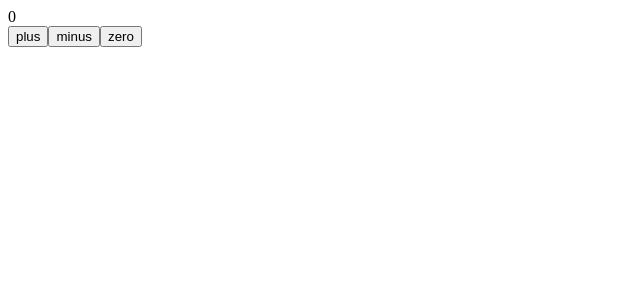
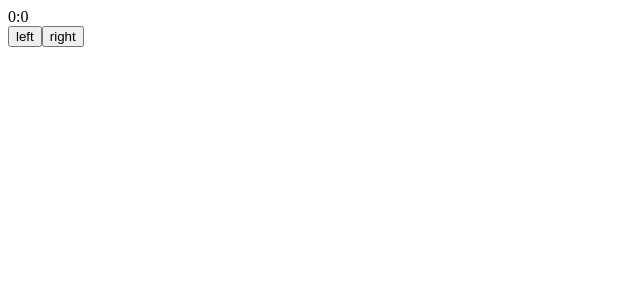
Before and after one commit to darkgraycat/react-course, a React (Create React App) app in the folder part1/: page / in a window 1280 px wide. Shown: the top 300 px of the page, without its empty margins (0-640 px from the left). Built offline with nearby package versions, Linux system fonts and the light colour scheme.

Commit message:
clicks counter

```diff
--- a/part1/src/App.js
+++ b/part1/src/App.js
@@ -1,23 +1,27 @@
 import React, { useState } from 'react'
 
 const App = () => {
-  const [counter, setCounter] = useState(0)
+  const [clicks, setClicks] = useState({
+    left: 0, right: 0
+  })
 
-  const increaseByOne = () => setCounter(counter + 1)
-  const decreaseByOne = () => setCounter(counter - 1)
-  const setToZero = () => setCounter(0)
+  const handleLeftClick = () =>
+    setClicks({ ...clicks, left: clicks.left + 1 })
+
+  const handleRightClick = () =>
+    setClicks({ ...clicks, right: clicks.right + 1 })
+
 
   return (
     <div>
-      <Display counter={counter} />
-      <Button handleClick={increaseByOne} text='plus' />
-      <Button handleClick={decreaseByOne} text='minus' />
-      <Button handleClick={setToZero} text='zero' />
+      <Display left={clicks.left} right={clicks.right} />
+      <Button handleClick={handleLeftClick} text='left' />
+      <Button handleClick={handleRightClick} text='right' />
     </div>
   )
 }
 
-const Display = ({ counter }) => <div>{counter}</div>
+const Display = ({ left, right }) => <div>{left}:{right}</div>
 const Button = ({ handleClick, text }) => <button onClick={handleClick}>{text}</button>
 
 
```
